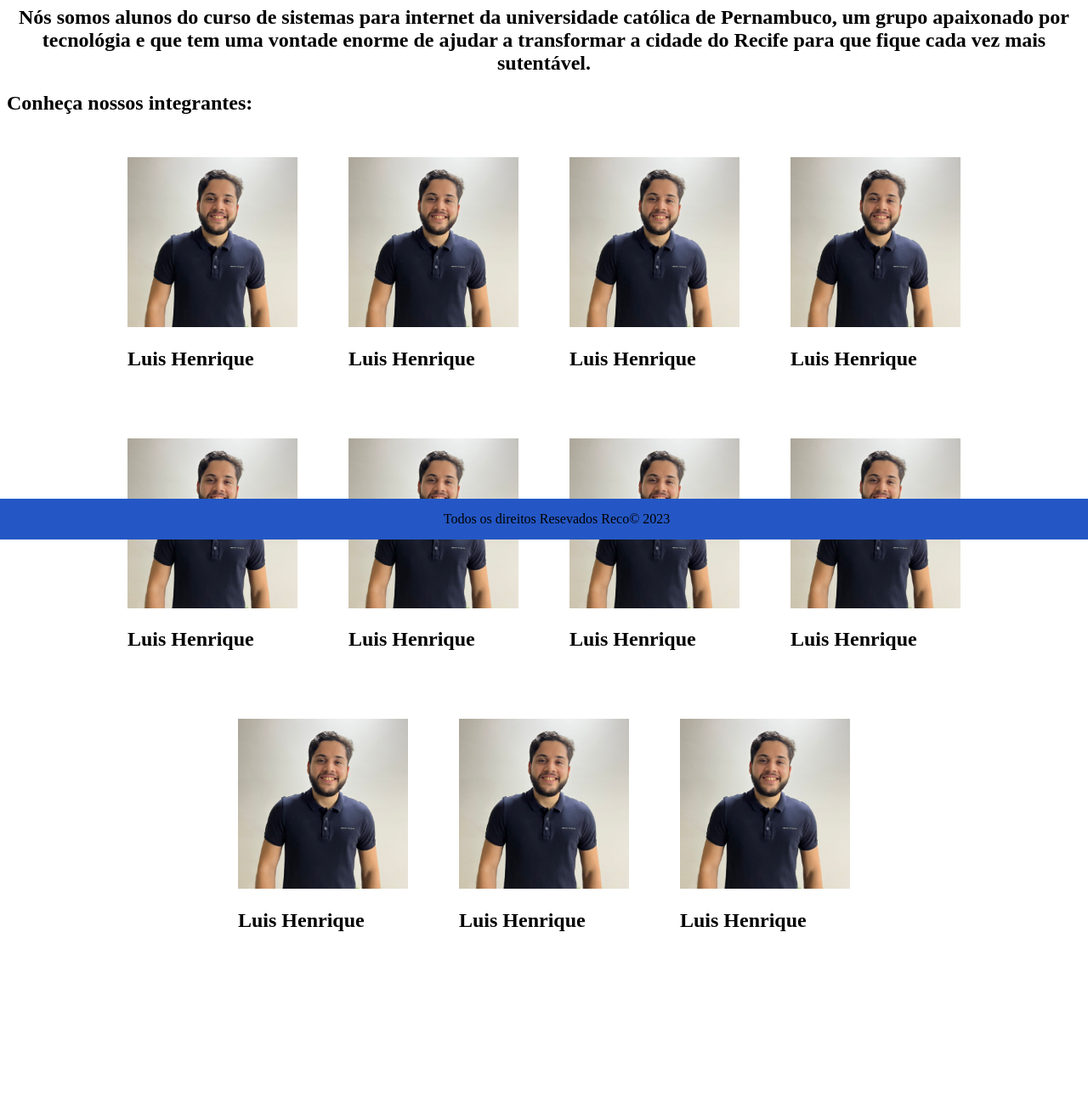
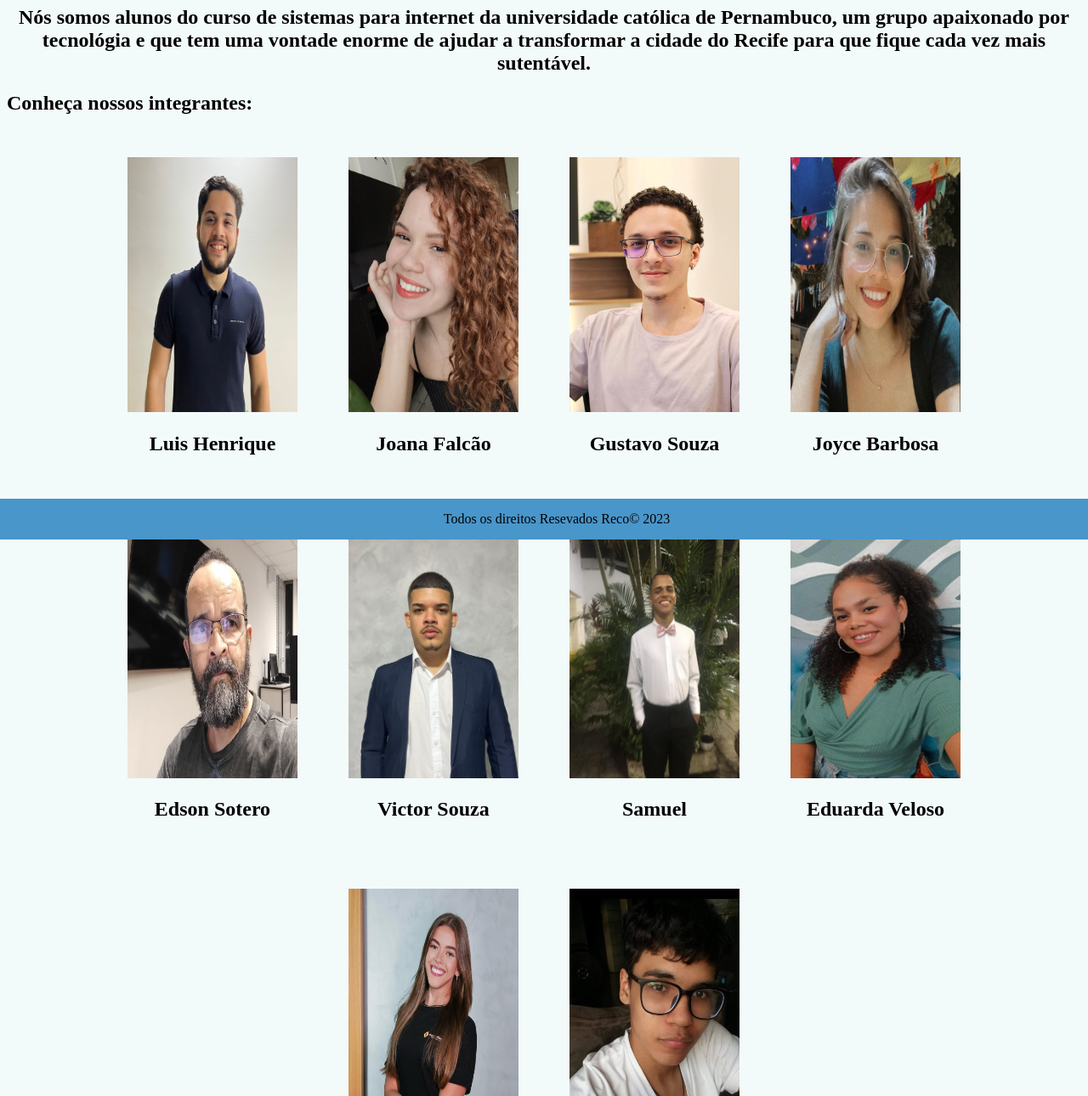
Before and after one commit to luishmenezes/Front-End, a plain HTML site: page RECO/SobreNos.html in a window 1280 px wide. Shown: the part 165-1455 px from the top of the page at 85% size. Before the commit the page ends 1320 px from the top, so only its background shows below. Drawn offline with Linux system fonts and the light colour scheme.

Commit message:
Add files via upload

```diff
--- a/RECO/SobreNos.html
+++ b/RECO/SobreNos.html
@@ -10,7 +10,7 @@
     <header>
       <div class="cabecalho">
 
-        <img src="RecoLogo.png">
+        <img src="RecoLogo3.png">
         <div class="paginas">
             <a href="PagPrincipal.html">Home</a>
             <a href="SobreNos.html">Sobre Nós</a>
@@ -31,45 +31,41 @@
       <h2>Luis Henrique</h2>
     </div>
     <div class="aluno">
-    <img src="Aluno.jpg" alt="FotoAluno">
-    <h2>Luis Henrique</h2>
+    <img src="Joana.jpg" alt="FotoAluno">
+    <h2>Joana Falcão</h2>
   </div>
     <div class="aluno">
-    <img src="Aluno.jpg" alt="FotoAluno">
-    <h2>Luis Henrique</h2>
+    <img src="Gustavo.jpg" alt="FotoAluno">
+    <h2>Gustavo Souza</h2>
   </div>
     <div class="aluno">
-    <img src="Aluno.jpg" alt="FotoAluno">
-    <h2>Luis Henrique</h2>
+    <img src="Joyce.jpg" alt="FotoAluno">
+    <h2>Joyce Barbosa</h2>
   </div>
     <div class="aluno">
-    <img src="Aluno.jpg" alt="FotoAluno">
-    <h2>Luis Henrique</h2>
+    <img src="Sotero.jpg" alt="FotoAluno">
+    <h2>Edson Sotero</h2>
   </div>
     <div class="aluno">
-    <img src="Aluno.jpg" alt="FotoAluno">
-    <h2>Luis Henrique</h2>
+    <img src="victor.jpg" alt="FotoAluno">
+    <h2>Victor Souza</h2>
   </div>
     <div class="aluno">
-    <img src="Aluno.jpg" alt="FotoAluno">
-    <h2>Luis Henrique</h2>
+    <img src="Samuel.jpg" alt="FotoAluno">
+    <h2>Samuel</h2>
   </div>
     <div class="aluno">
-    <img src="Aluno.jpg" alt="FotoAluno">
-    <h2>Luis Henrique</h2>
+    <img src="Eduarda.jpg" alt="FotoAluno">
+    <h2>Eduarda Veloso</h2>
   </div>
     <div class="aluno">
-    <img src="Aluno.jpg" alt="FotoAluno">
-    <h2>Luis Henrique</h2>
+    <img src="Isabela.jpg" alt="FotoAluno">
+    <h2>Isabela</h2>
   </div>
     <div class="aluno">
-    <img src="Aluno.jpg" alt="FotoAluno">
-    <h2>Luis Henrique</h2>
-  </div>
-    <div class="aluno">
-    <img src="Aluno.jpg" alt="FotoAluno">
-    <h2>Luis Henrique</h2>
-  </div>
+    <img src="Walber.jpg" alt="FotoAluno">
+    <h2>Walbert pereira</h2>
+
     </div>
 
     </main>
--- a/RECO/style.css
+++ b/RECO/style.css
@@ -1,6 +1,7 @@
 .cabecalho{
   margin: 0;
-  background-color:  #FAFAFA;
+  background-color:  #DFDFDF;
+  border-radius: 10px;
 
 }
 
@@ -20,6 +21,10 @@
   border-radius: 10px;
 }
 
+Body{
+  background-color: rgb(243, 250, 250);
+}
+
 .paginas{
   float: right;
   margin-top: 25px;
@@ -35,7 +40,7 @@ footer{
   left: 0;
   position: fixed;
   width: 100%;
-  background-color: #2457C5;
+  background-color: #4996CA;
   text-align: center;
   padding: 15px;
 }
@@ -102,3 +107,12 @@ form label, form legend {
 .downloads img{
   padding: 50px;
 }
+
+.fotos-integrantes img{
+  width: 200px;
+  height: 300px;
+}
+
+.fotos-integrantes h2{
+  text-align: center;
+}
```
Also changed, not shown: RECO/Contato.html (+5 -7 lines), RECO/PagDownload.html (+1 -1 lines), RECO/PagPrincipal.html (+2 -2 lines), RECO/Eduarda.jpg (added), RECO/FotoApp2.png (added), RECO/Gustavo.jpg (added), RECO/Isabela.jpg (added), RECO/Joana.jpg (added), RECO/Joyce.jpg (added), RECO/RecoLogo3.png (added), RECO/Samuel.jpg (added), RECO/Sotero.jpg (added), RECO/Walber.jpg (added), RECO/victor.jpg (added), 1 other file.
